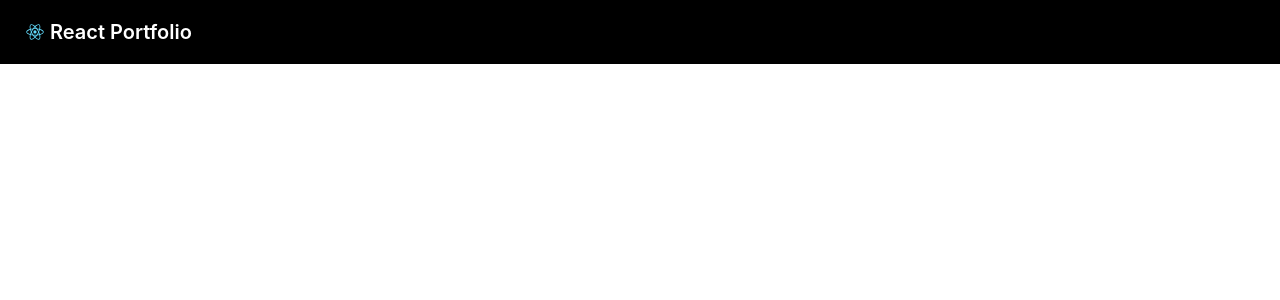
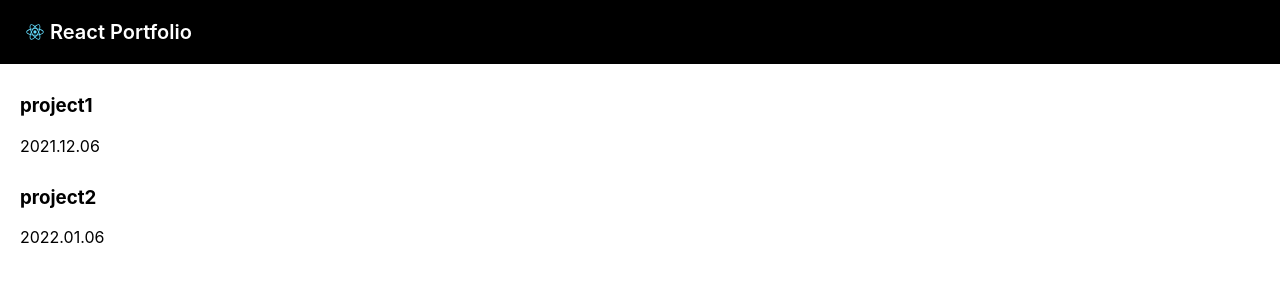
Before and after one commit to lmjing/react-study-wiki, a React (Create React App) app: page / in a window 1280 px wide. Shown: the top 300 px of the page. Built offline with nearby package versions, Linux system fonts and the light colour scheme.

Commit message:
코딩 애플 1.2 state 학습 응용 프로젝트 리스트 UI 개발

```diff
--- a/src/App.css
+++ b/src/App.css
@@ -2,40 +2,40 @@
   text-align: center;
 }
 
-.App-logo {
-  height: 40vmin;
-  pointer-events: none;
-}
+/*.App-logo {*/
+/*  height: 40vmin;*/
+/*  pointer-events: none;*/
+/*}*/
 
-@media (prefers-reduced-motion: no-preference) {
-  .App-logo {
-    animation: App-logo-spin infinite 20s linear;
-  }
-}
+/*@media (prefers-reduced-motion: no-preference) {*/
+/*  .App-logo {*/
+/*    animation: App-logo-spin infinite 20s linear;*/
+/*  }*/
+/*}*/
 
-.App-header {
-  background-color: #282c34;
-  min-height: 100vh;
-  display: flex;
-  flex-direction: column;
-  align-items: center;
-  justify-content: center;
-  font-size: calc(10px + 2vmin);
-  color: white;
-}
+/*.App-header {*/
+/*  background-color: #282c34;*/
+/*  min-height: 100vh;*/
+/*  display: flex;*/
+/*  flex-direction: column;*/
+/*  align-items: center;*/
+/*  justify-content: center;*/
+/*  font-size: calc(10px + 2vmin);*/
+/*  color: white;*/
+/*}*/
 
-.App-link {
-  color: #61dafb;
-}
+/*.App-link {*/
+/*  color: #61dafb;*/
+/*}*/
 
-@keyframes App-logo-spin {
-  from {
-    transform: rotate(0deg);
-  }
-  to {
-    transform: rotate(360deg);
-  }
-}
+/*@keyframes App-logo-spin {*/
+/*  from {*/
+/*    transform: rotate(0deg);*/
+/*  }*/
+/*  to {*/
+/*    transform: rotate(360deg);*/
+/*  }*/
+/*}*/
 
 .black-nav {
   background : black;
@@ -46,3 +46,10 @@
   font-weight : 600;
   font-size : 20px;
 }
+
+.project {
+  margin-top : 30px;
+  text-align : left;
+  padding-left : 20px;
+  padding-right : 20px;
+}
--- a/src/App.js
+++ b/src/App.js
@@ -1,13 +1,36 @@
 import logo from './logo.svg'
 import './App.css';
+import {useState} from "react";
 
 function App() {
+
+    const [projects, setProjects] = useState([{
+        name: 'project1',
+        date: '2021.12.06'
+    }, {
+        name: 'project2',
+        date: '2022.01.06'
+    }])
+
     return (
         <div className="App">
             <header className="black-nav">
                 <img src={logo} alt="logo" style={{width: '30px'}}/>
                 <div>React Portfolio</div>
             </header>
+            <div className="main-container">
+                {
+                    projects.map(project => {
+                        const {name, date} = project
+                        return (
+                            <div className="project">
+                                <h3>{name}</h3>
+                                <p>{date}</p>
+                            </div>
+                        )
+                    })
+                }
+            </div>
         </div>
     );
 }
```
Lines whose indentation alone changed are shown as unchanged.
